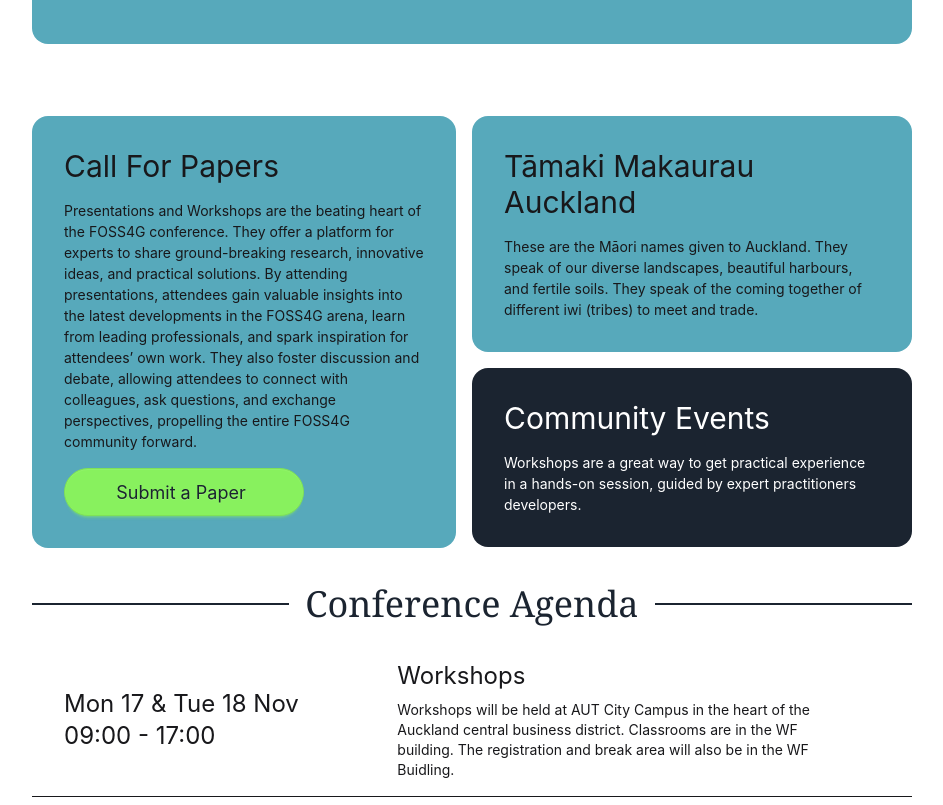
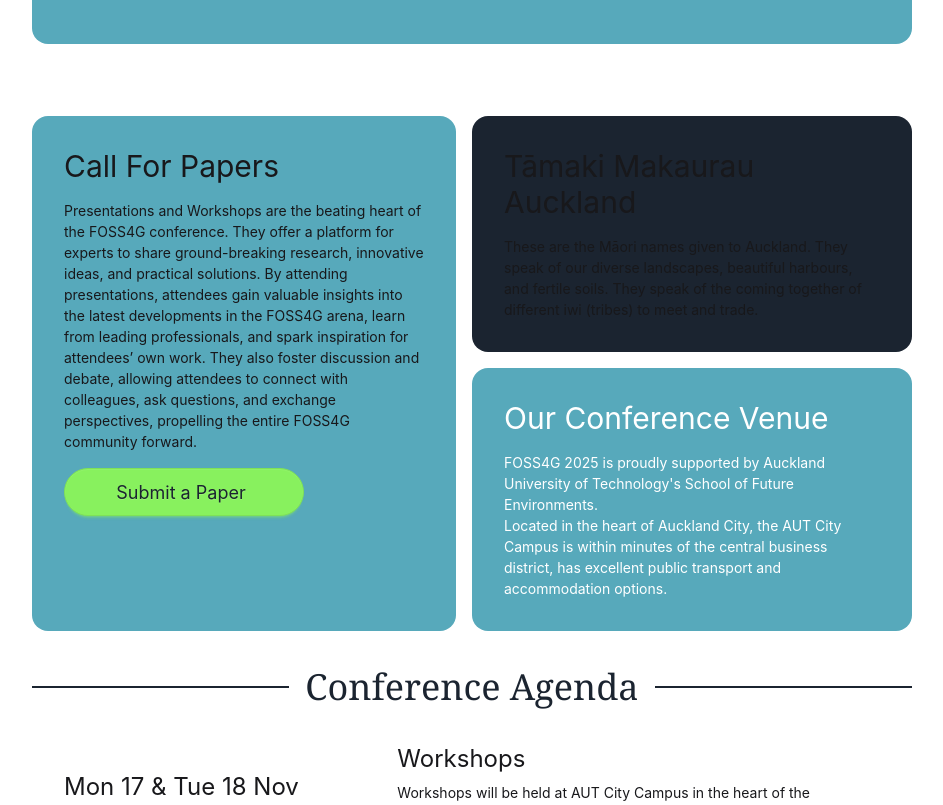
Before and after one commit to osgeo-oceania/foss4g-2025, a SvelteKit app: page / in a window 1280 px wide. Shown: the part 536-1341 px from the top of the page, without its empty margins (168-1111 px from the left). Built offline with nearby package versions, Linux system fonts and the light colour scheme; what @iconify/tailwind4 would draw is missing.

Commit message:
Update +page.svelte

```diff
--- a/src/routes/+page.svelte
+++ b/src/routes/+page.svelte
@@ -158,7 +158,7 @@
 
 
     <div class="flex flex-col-reverse gap-y-4 sm:flex-col">
-      <div class="card bg-secondary rounded-2xl">
+      <div class="card bg-primary rounded-2xl">
         <div class="card-body space-y-2 p-8">
           <div class="text-3xl">Tāmaki Makaurau Auckland</div>
           <div>
@@ -168,12 +168,11 @@
           </div>
         </div>
       </div>
-      <div class="card bg-primary rounded-2xl">
+      <div class="card bg-secondary rounded-2xl">
         <div class="card-body text-primary-content space-y-2 p-8">
-          <div class="text-3xl">Community Events</div>
+          <div class="text-3xl">Our Conference Venue</div>
           <div>
-            Workshops are a great way to get practical experience in a hands-on session, guided by
-            expert practitioners developers.
+            FOSS4G 2025 is proudly supported by Auckland University of Technology's School of Future Environments.<br />Located in the heart of Auckland City, the <a href="https://use.mazemap.com/#v=1&campusid=103&zlevel=1&center=174.765877,-36.853388&zoom=17.6" target="_blank">AUT City Campus</a> is within minutes of the central business district, has excellent public transport and accommodation options.
           </div>
         </div>
       </div>
```
